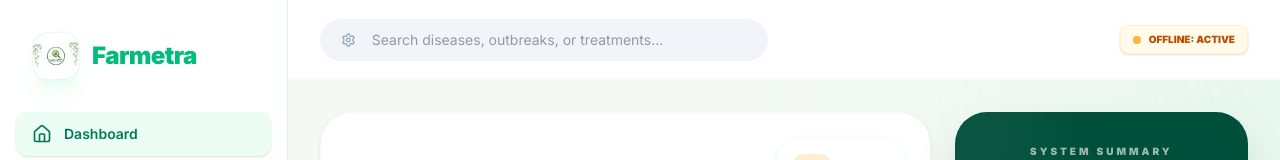
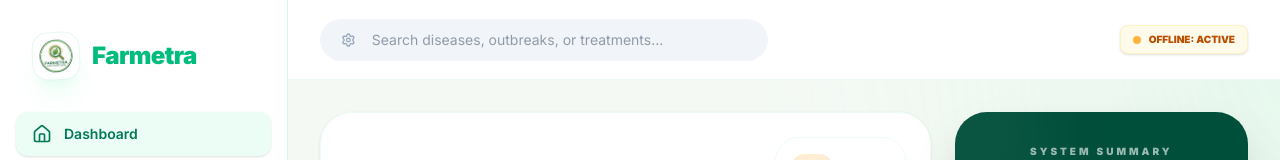
Before and after one commit to Pruthvish07/Farmetra, a React (Vite) app: page / in a window 1280 px wide. Shown: the top 160 px of the page. Built offline with nearby package versions, Linux system fonts and the light colour scheme.

Commit message:
style: update logo image fit to cover
Change logo object-fit property to 'cover' to ensure consistent rendering across different viewport sizes.

```diff
--- a/src/components/layout/Layout.tsx
+++ b/src/components/layout/Layout.tsx
@@ -57,7 +57,7 @@ export default function Layout({ children, activeTab, onTabChange, isDarkMode, o
             <img
               src={logoImg}
               alt="Farmetra Logo"
-              className="w-full h-full object-contain"
+              className="w-full h-full object-cover"
               referrerPolicy="no-referrer"
             />
           </div>
@@ -155,7 +155,7 @@ export default function Layout({ children, activeTab, onTabChange, isDarkMode, o
                 <img
                   src={logoImg}
                   alt="Farmetra Logo"
-                  className="w-full h-full object-contain"
+                  className="w-full h-full object-cover"
                   referrerPolicy="no-referrer"
                 />
              </div>
```
